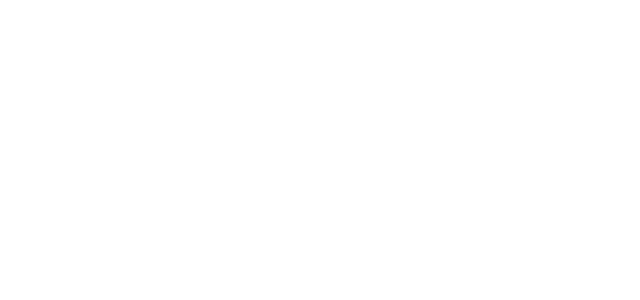
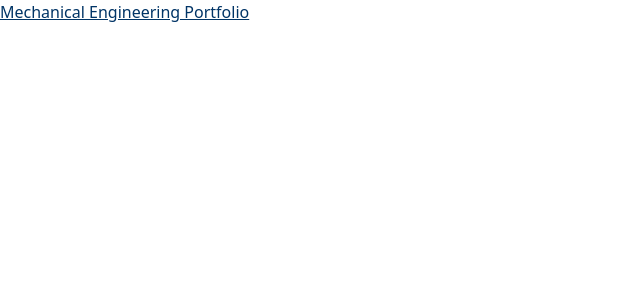
Before and after one commit to AlonsoTheDopest/Portfolio, a React (Create React App) app: page / in a window 1280 px wide. Before the commit this address had no page. Shown: the top 300 px of the page, without its empty margins (0-640 px from the left). Built offline with nearby package versions, Linux system fonts and the light colour scheme.

Commit message:
Created Home page

```diff
--- a/src/App.js
+++ b/src/App.js
@@ -1,5 +1,6 @@
-import { BrowserRouter, Routes, Route, Link } from "react-router"
+import { BrowserRouter, Routes, Route } from "react-router"
 import './App.css'
+import Home from "./Components/Home"
 import MechanicalEngineering from "./Components/MechanicalEngineering"
 import 'bootstrap/dist/css/bootstrap.min.css'
 
@@ -8,6 +9,7 @@
   return (
     <BrowserRouter>
       <Routes>
+        <Route path="/" element={ <Home /> }></Route>
         <Route path="/mechanical-engineering-portfolio" element={ <MechanicalEngineering /> }></Route>
       </Routes>
     </BrowserRouter>
--- /dev/null
+++ b/src/Components/Home/index.js
@@ -0,0 +1,11 @@
+import { Link } from "react-router"
+
+export default function Home() {
+    return (
+        <nav>
+            <Link to="/mechanical-engineering-portfolio">
+                Mechanical Engineering Portfolio
+            </Link>
+        </nav>
+    );
+}
```
